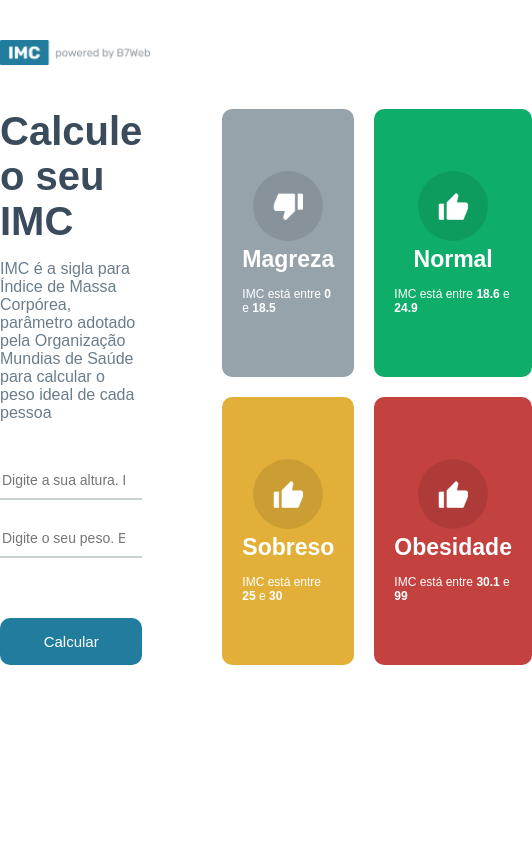
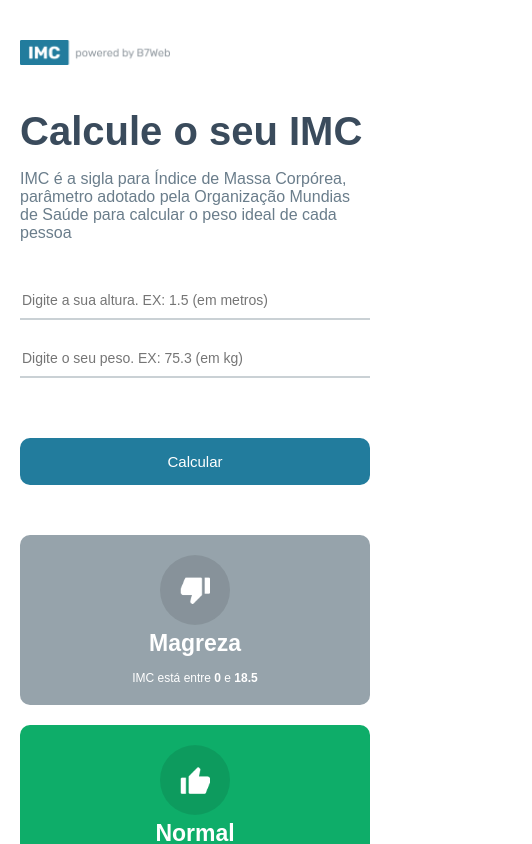
Before and after one commit to wesleibruno/MCReact, a React (Create React App) app in the folder react_calc_imc/: page / in a window 390 px wide. Shown: the top 844 px of the page, 532 px wide, since content can reach past the window. Built offline with nearby package versions, Linux system fonts and the light colour scheme.

Commit message:
finally with settings

```diff
--- a/react_calc_imc/src/App.module.css
+++ b/react_calc_imc/src/App.module.css
@@ -1,6 +1,9 @@
 * {box-sizing: border-box;}
 body {
     font-family: Arial, Helvetica, sans-serif;
+}
+.main {
+    padding-bottom: 50px;
 }
 
 .headerContainer {
@@ -105,3 +108,31 @@ transition: all ease .5s;
 .container .rightSide .rightArrow:hover {
     opacity: .8;
 }
+
+@media(max-width: 770px) {
+    header {
+        padding: 0 20px;
+    }
+    .container {
+        padding: 0 20px;
+        flex-direction: column;
+    }
+    .container .leftSide {
+        margin-right: 0;
+    }
+    .container .rightSide {
+        margin-left: 0;
+        margin-top: 50px;
+    }
+    .container .rightSide .rightArrow {
+        margin-left: 0;
+        margin-top: 0;
+        border-radius: 10px;
+        }
+}
+
+@media(max-width:430px) {
+    .container .rightSide .grid {
+        grid-template-columns: 1fr;
+        }
+}
```
